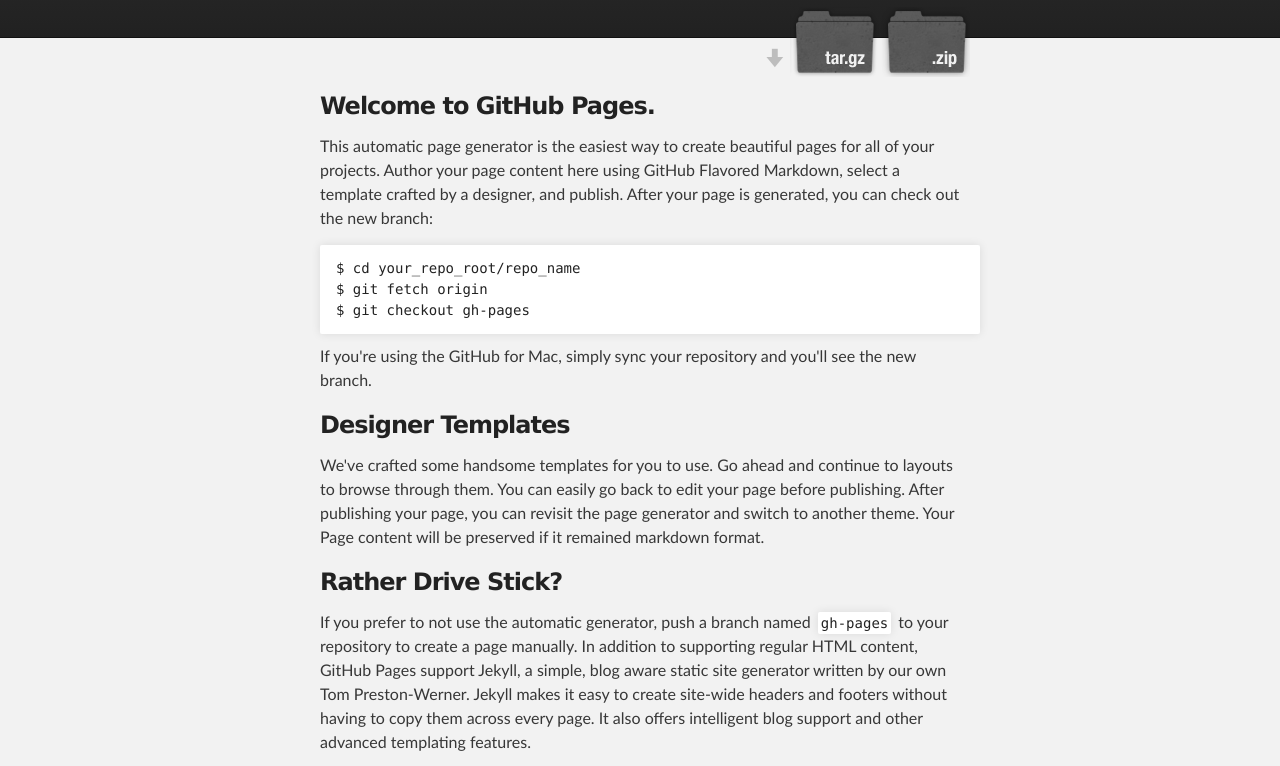
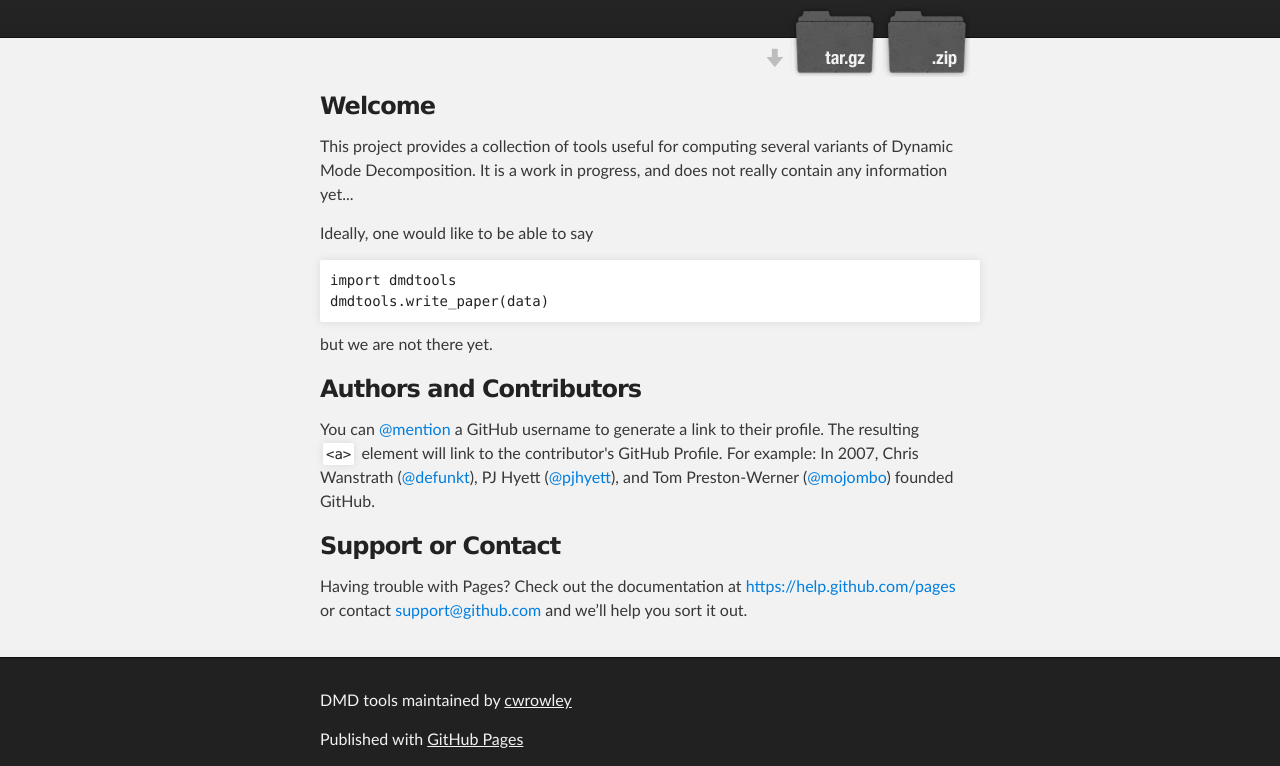
Before and after one commit to cwrowley/dmdtools, a plain HTML site: page index.html in a window 1280 px wide. Shown: the part 208-974 px from the top of the page. Drawn offline with Linux system fonts and the light colour scheme.

```diff
--- a/index.html
+++ b/index.html
@@ -4,7 +4,7 @@
   <head>
     <meta charset='utf-8'>
     <meta http-equiv="X-UA-Compatible" content="chrome=1">
-    <meta name="description" content="DMD tools : A library of tools for computing variants of Dynamic Mode Decomposition">
+    <meta name="description" content="DMD tools : Tools for computing variants of Dynamic Mode Decomposition">
 
     <link rel="stylesheet" type="text/css" media="screen" href="stylesheets/stylesheet.css">
 
@@ -19,7 +19,7 @@
           <a id="forkme_banner" href="https://github.com/cwrowley/dmdtools">View on GitHub</a>
 
           <h1 id="project_title">DMD tools</h1>
-          <h2 id="project_tagline">A library of tools for computing variants of Dynamic Mode Decomposition</h2>
+          <h2 id="project_tagline">Tools for computing variants of Dynamic Mode Decomposition</h2>
 
             <section id="downloads">
               <a class="zip_download_link" href="https://github.com/cwrowley/dmdtools/zipball/master">Download this project as a .zip file</a>
@@ -32,26 +32,16 @@
     <div id="main_content_wrap" class="outer">
       <section id="main_content" class="inner">
         <h3>
-<a id="welcome-to-github-pages" class="anchor" href="#welcome-to-github-pages" aria-hidden="true"><span class="octicon octicon-link"></span></a>Welcome to GitHub Pages.</h3>
+<a id="welcome" class="anchor" href="#welcome" aria-hidden="true"><span class="octicon octicon-link"></span></a>Welcome</h3>
 
-<p>This automatic page generator is the easiest way to create beautiful pages for all of your projects. Author your page content here using GitHub Flavored Markdown, select a template crafted by a designer, and publish. After your page is generated, you can check out the new branch:</p>
+<p>This project provides a collection of tools useful for computing several variants of Dynamic Mode Decomposition.  It is a work in progress, and does not really contain any information yet...</p>
 
-<pre><code>$ cd your_repo_root/repo_name
-$ git fetch origin
-$ git checkout gh-pages
-</code></pre>
+<p>Ideally, one would like to be able to say</p>
 
-<p>If you're using the GitHub for Mac, simply sync your repository and you'll see the new branch.</p>
+<div class="highlight highlight-python"><pre><span class="pl-k">import</span> dmdtools
+dmdtools.write_paper(data)</pre></div>
 
-<h3>
-<a id="designer-templates" class="anchor" href="#designer-templates" aria-hidden="true"><span class="octicon octicon-link"></span></a>Designer Templates</h3>
-
-<p>We've crafted some handsome templates for you to use. Go ahead and continue to layouts to browse through them. You can easily go back to edit your page before publishing. After publishing your page, you can revisit the page generator and switch to another theme. Your Page content will be preserved if it remained markdown format.</p>
-
-<h3>
-<a id="rather-drive-stick" class="anchor" href="#rather-drive-stick" aria-hidden="true"><span class="octicon octicon-link"></span></a>Rather Drive Stick?</h3>
-
-<p>If you prefer to not use the automatic generator, push a branch named <code>gh-pages</code> to your repository to create a page manually. In addition to supporting regular HTML content, GitHub Pages support Jekyll, a simple, blog aware static site generator written by our own Tom Preston-Werner. Jekyll makes it easy to create site-wide headers and footers without having to copy them across every page. It also offers intelligent blog support and other advanced templating features.</p>
+<p>but we are not there yet.</p>
 
 <h3>
 <a id="authors-and-contributors" class="anchor" href="#authors-and-contributors" aria-hidden="true"><span class="octicon octicon-link"></span></a>Authors and Contributors</h3>
```
Also changed, not shown: params.json (+1 -1 lines).
